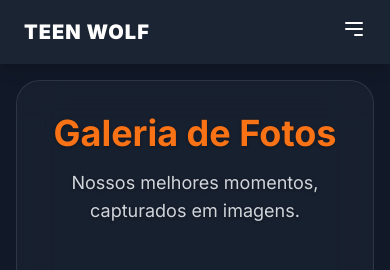
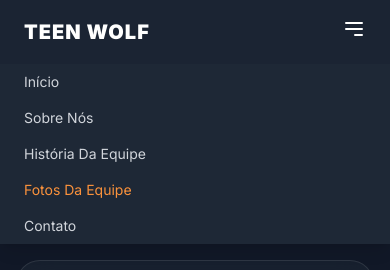
Before and after one commit to CFSJCODE/Teen-Wolf, a plain HTML site: page fotos-da-equipe.html in a window 390 px wide. Both pictures are taken after a click on the button 354 px from the left and 29 px from the top of the page. Shown: the top 270 px of the page. Drawn offline with nearby package versions, Linux system fonts and the light colour scheme.

Commit message:
Update fotos-da-equipe.html
Fixed Hamburger Menu

```diff
--- a/fotos-da-equipe.html
+++ b/fotos-da-equipe.html
@@ -109,15 +109,23 @@
                     <a href="fotos-da-equipe.html" class="text-orange-500 border-b-2 border-orange-500 py-2 text-sm font-medium" aria-current="page">Fotos Da Equipe</a>
                     <a href="contato.html" class="text-gray-300 border-b-2 border-transparent hover:text-orange-500 hover:border-orange-500 py-2 text-sm font-medium transition-colors duration-300">Contato</a>
                 </div>
-                <!-- Menu para mobile (opcional, pode ser implementado com JS) -->
+                <!-- Botão do Menu Hamburguer para Mobile -->
                 <div class="md:hidden">
-                    <button class="text-white focus:outline-none">
+                    <button id="hamburger-button" class="text-white focus:outline-none">
                         <svg class="h-6 w-6" fill="none" viewBox="0 0 24 24" stroke="currentColor">
                             <path stroke-linecap="round" stroke-linejoin="round" stroke-width="2" d="M4 6h16M4 12h16m-7 6h7" />
                         </svg>
                     </button>
                 </div>
             </div>
+        </div>
+        <!-- Menu para Mobile -->
+        <div id="mobile-menu" class="hidden md:hidden bg-gray-800/95">
+            <a href="index.html" class="block py-2 px-6 text-sm text-gray-300 hover:bg-gray-700 hover:text-white">Início</a>
+            <a href="sobre-nos.html" class="block py-2 px-6 text-sm text-gray-300 hover:bg-gray-700 hover:text-white">Sobre Nós</a>
+            <a href="historia.html" class="block py-2 px-6 text-sm text-gray-300 hover:bg-gray-700 hover:text-white">História Da Equipe</a>
+            <a href="fotos-da-equipe.html" class="block py-2 px-6 text-sm text-orange-400">Fotos Da Equipe</a>
+            <a href="contato.html" class="block py-2 px-6 text-sm text-gray-300 hover:bg-gray-700 hover:text-white">Contato</a>
         </div>
     </nav>
 
@@ -172,6 +180,21 @@
     </div>
 
     <script>
+        // Script para o menu hamburguer
+        const hamburgerButton = document.getElementById('hamburger-button');
+        const mobileMenu = document.getElementById('mobile-menu');
+
+        hamburgerButton.addEventListener('click', () => {
+            mobileMenu.classList.toggle('hidden');
+        });
+
+        // Script para fechar o menu ao clicar em um link
+        document.querySelectorAll('#mobile-menu a').forEach(link => {
+            link.addEventListener('click', () => {
+                mobileMenu.classList.add('hidden');
+            });
+        });
+
         // Lógica para o Lightbox
         document.addEventListener('DOMContentLoaded', () => {
             const gallery = document.getElementById('photo-gallery');
@@ -206,8 +229,7 @@
                 }
             });
         });
-    </script>
-    <script>
+
         // Script para arredondar o ícone do site (favicon)
         window.onload = function() {
             const faviconLink = document.getElementById('favicon');
```
